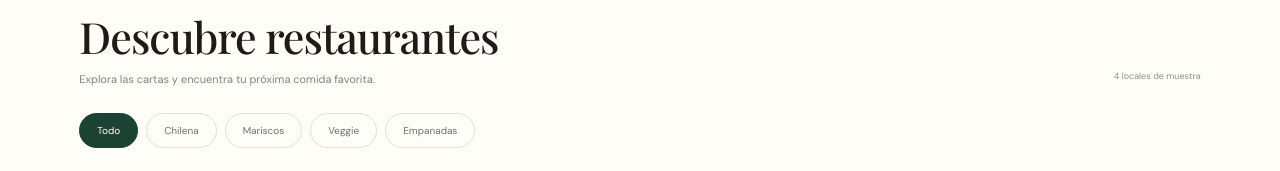
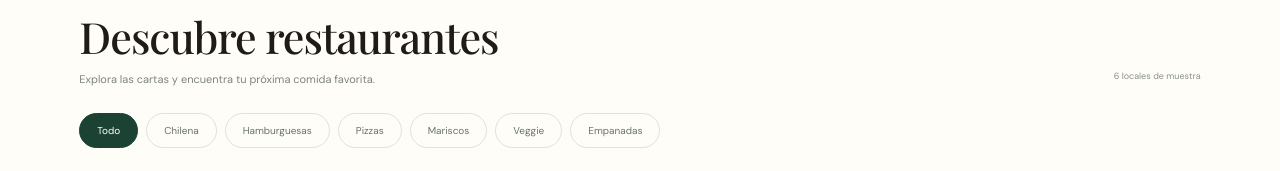
Before and after one commit to Mproducciones/sabores-de-chile., a React (Vite) app: page / in a window 1280 px wide. Shown: the part 722-893 px from the top of the page. Built offline with nearby package versions, Linux system fonts and the light colour scheme; grey boxes are pictures that could not be loaded; a web font is replaced by a local one.

Commit message:
Fix broken category filters and stray text in marketplace

```diff
--- a/src/Marketplace.jsx
+++ b/src/Marketplace.jsx
@@ -6,9 +6,11 @@ const places = [
   { id: 1, name: 'La Mesa Chilena', type: 'Cocina chilena', rating: '4,8', time: '20–35 min', offer: 'Favoritos de la casa', image: 'https://images.unsplash.com/photo-1547592180-85f173990554?auto=format&fit=crop&w=1000&q=85', tags: ['Chilena', 'Casera'] },
   { id: 2, name: 'Costa & Fuego', type: 'Mar y parrilla', rating: '4,7', time: '25–40 min', offer: 'Menú del día', image: 'https://images.unsplash.com/photo-1519708227418-c8fd9a32b7a2?auto=format&fit=crop&w=1000&q=85', tags: ['Mariscos', 'Parrilla'] },
   { id: 3, name: 'Verde Vivo', type: 'Fresco y vegetariano', rating: '4,9', time: '15–30 min', offer: 'Opciones frescas', image: 'https://images.unsplash.com/photo-1512621776951-a57141f2eefd?auto=format&fit=crop&w=1000&q=85', tags: ['Veggie', 'Fresco'] },
-  { id: 4, name: 'La Buena Masa', type: 'Horno y tradición', rating: '4,6', time: '20–35 min', offer: 'Para compartir', image: 'https://images.unsplash.com/photo-1601050690597-df0568f70950?auto=format&fit=crop&w=1000&q=85', tags: ['Empanadas', 'Casera'] }
+  { id: 4, name: 'La Buena Masa', type: 'Horno y tradición', rating: '4,6', time: '20–35 min', offer: 'Para compartir', image: 'https://images.unsplash.com/photo-1601050690597-df0568f70950?auto=format&fit=crop&w=1000&q=85', tags: ['Empanadas', 'Casera'] },
+  { id: 5, name: 'Burger House', type: 'Hamburguesas', rating: '4,5', time: '20–30 min', offer: 'Combos favoritos', image: 'https://images.unsplash.com/photo-1568901346375-23c9450c58cd?auto=format&fit=crop&w=1000&q=85', tags: ['Hamburguesas'] },
+  { id: 6, name: 'Pizzería Napoli', type: 'Pizzas al horno', rating: '4,4', time: '25–40 min', offer: 'Para compartir', image: 'https://images.unsplash.com/photo-1513104890138-7c749659a591?auto=format&fit=crop&w=1000&q=85', tags: ['Pizzas'] }
 ];
-const categories = ['Todo', 'Chilena', 'Mariscos', 'Veggie', 'Empanadas'];
+const categories = ['Todo', 'Chilena', 'Hamburguesas', 'Pizzas', 'Mariscos', 'Veggie', 'Empanadas'];
 export default function Marketplace() {
   const [category, setCategory] = useState('Todo');
   const [query, setQuery] = useState('');
@@ -28,7 +30,7 @@ export default function Marketplace() {
       <a href="#explorar" onClick={()=>setCategory('Todo')}><span><Utensils size={21}/></span><small>Todos</small></a>
       <a href="#explorar" onClick={()=>setCategory('Chilena')}><span><Coffee size={21}/></span><small>Chilenos</small></a>
       <a href="#explorar" onClick={()=>setCategory('Hamburguesas')}><span><Utensils size={21}/></span><small>Hamburguesas</small></a>
-      <a href="#explorar" onClick={()=>setCategory('Mariscos')}><span><Fish size={21}/></span><small>Pizzas y más</small></a>
+      <a href="#explorar" onClick={()=>setCategory('Pizzas')}><span><Fish size={21}/></span><small>Pizzas y más</small></a>
       <a href="#explorar" onClick={()=>setCategory('Veggie')}><span><Leaf size={21}/></span><small>Frescos</small></a>
     </section>
     <section className="market-home-promo" id="promociones">
```
